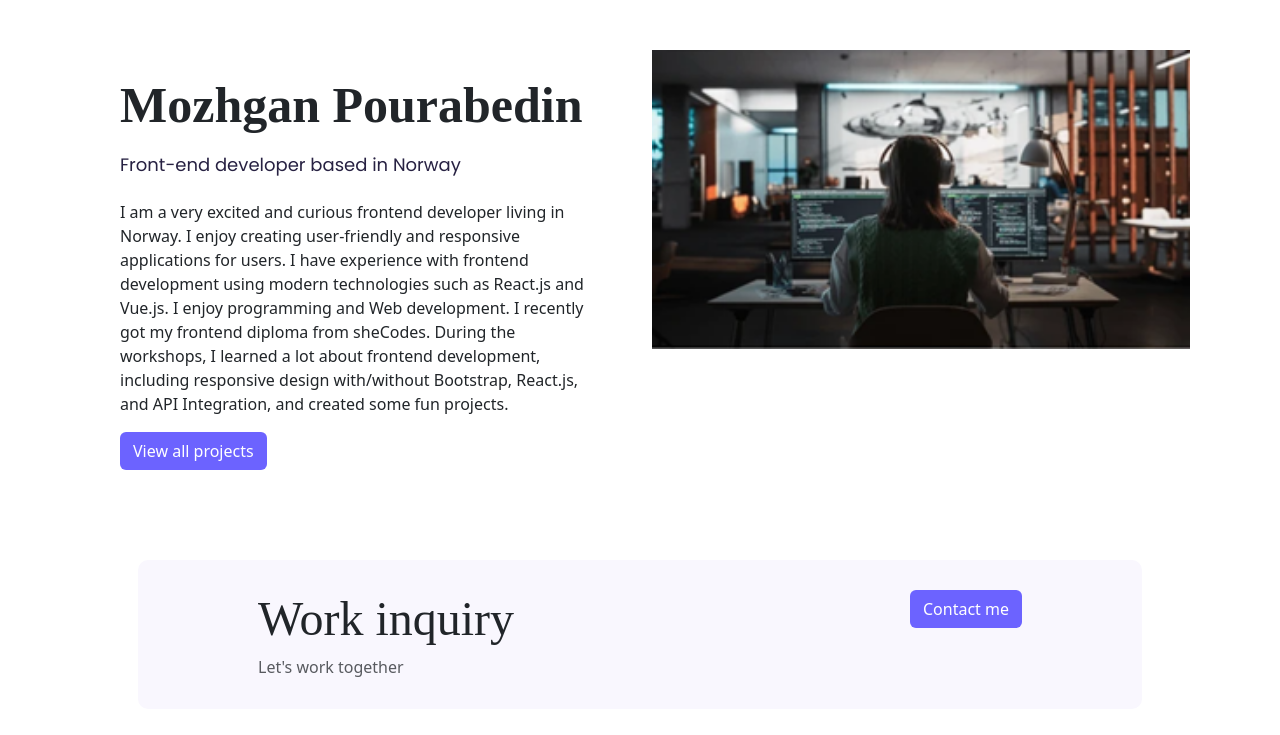
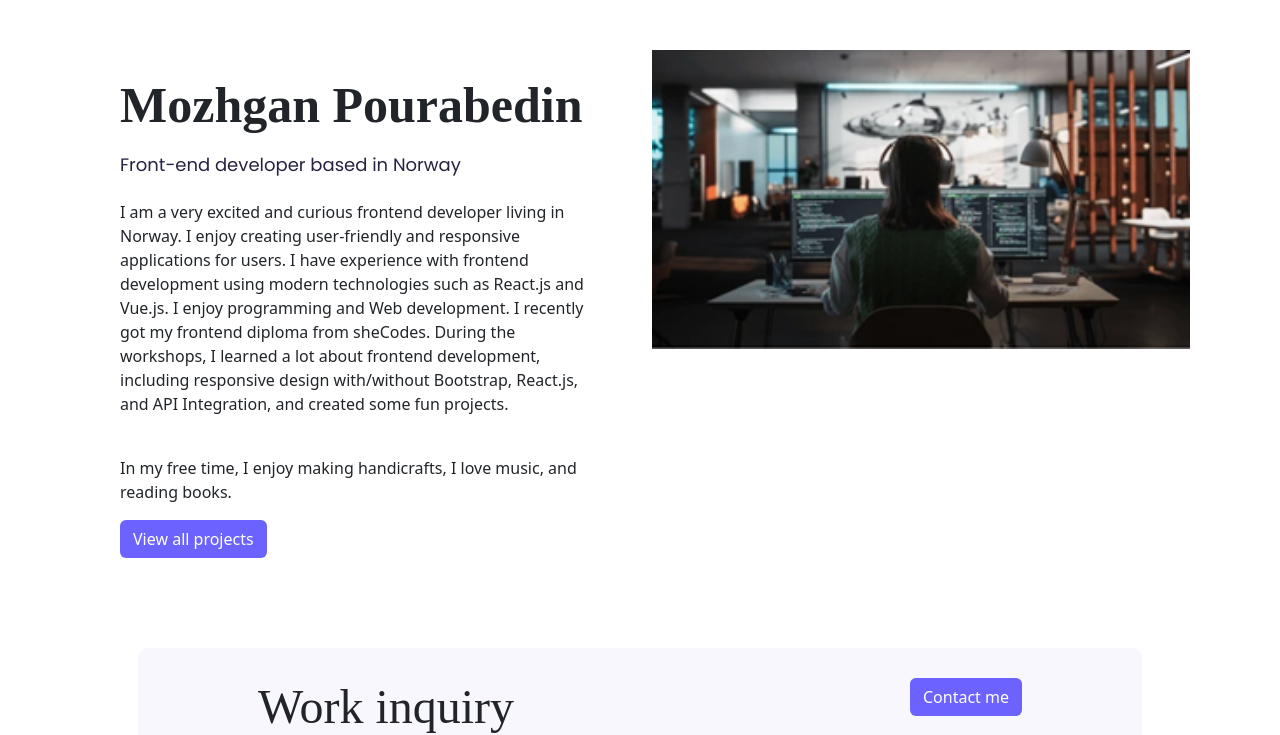
Before and after one commit to mozhganpe66/portfolio-project, a plain HTML site: page about.html in a window 1280 px wide. Shown: the part 82-817 px from the top of the page. Drawn offline with nearby package versions, Linux system fonts and the light colour scheme; a web font is replaced by a local one.

Commit message:
added a paragraf to my bio

```diff
--- a/about.html
+++ b/about.html
@@ -49,6 +49,8 @@
           <h1 class="about-me">Mozhgan Pourabedin</h1>
           <h2 class="mt-4">Front-end developer based in Norway</h2>
           <p class="mt-4">I am a very excited and curious frontend developer living in Norway. I enjoy creating user-friendly and responsive applications for users. I have experience with frontend development using modern technologies such as React.js and Vue.js. I enjoy programming and Web development. I recently got my frontend diploma from sheCodes. During the workshops, I learned a lot about frontend development, including responsive design with/without Bootstrap, React.js, and API Integration, and created some fun projects.  </p>
+          <br/>
+          <p>In my free time, I enjoy making handicrafts, I love music, and reading books. </p>
           <a href="/work.html" class="btn btn-branding">View all projects</a>
          </div>
         </div>
```
